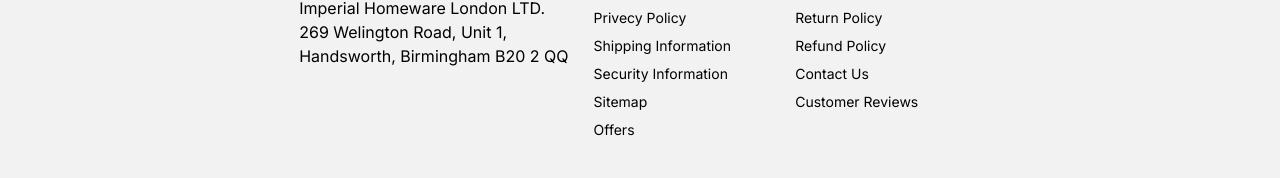
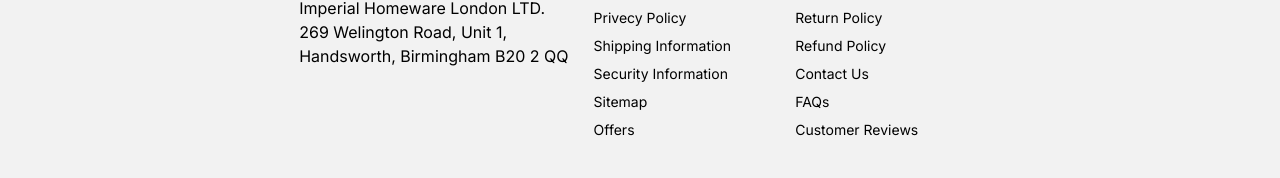
Before and after one commit to numanbinnasrullah/imperial-rooms, a Next.js app: page / in a window 1280 px wide. Shown: the part 4644-4822 px from the top of the page. Built offline with nearby package versions, Linux system fonts and the light colour scheme.

Commit message:
12 change

```diff
--- a/src/app/(components)/Footer/Footer.jsx
+++ b/src/app/(components)/Footer/Footer.jsx
@@ -39,7 +39,7 @@ const Footer = () => {
                         <Link href='/about'>Return Policy</Link>
                         <Link href='/about'>Refund Policy</Link>
                         <Link href='/about'>Contact Us</Link>
-
+                        <Link href='/about'>FAQs</Link>
                         <Link href='/about'>Customer Reviews</Link>
                     </div>
 
```
